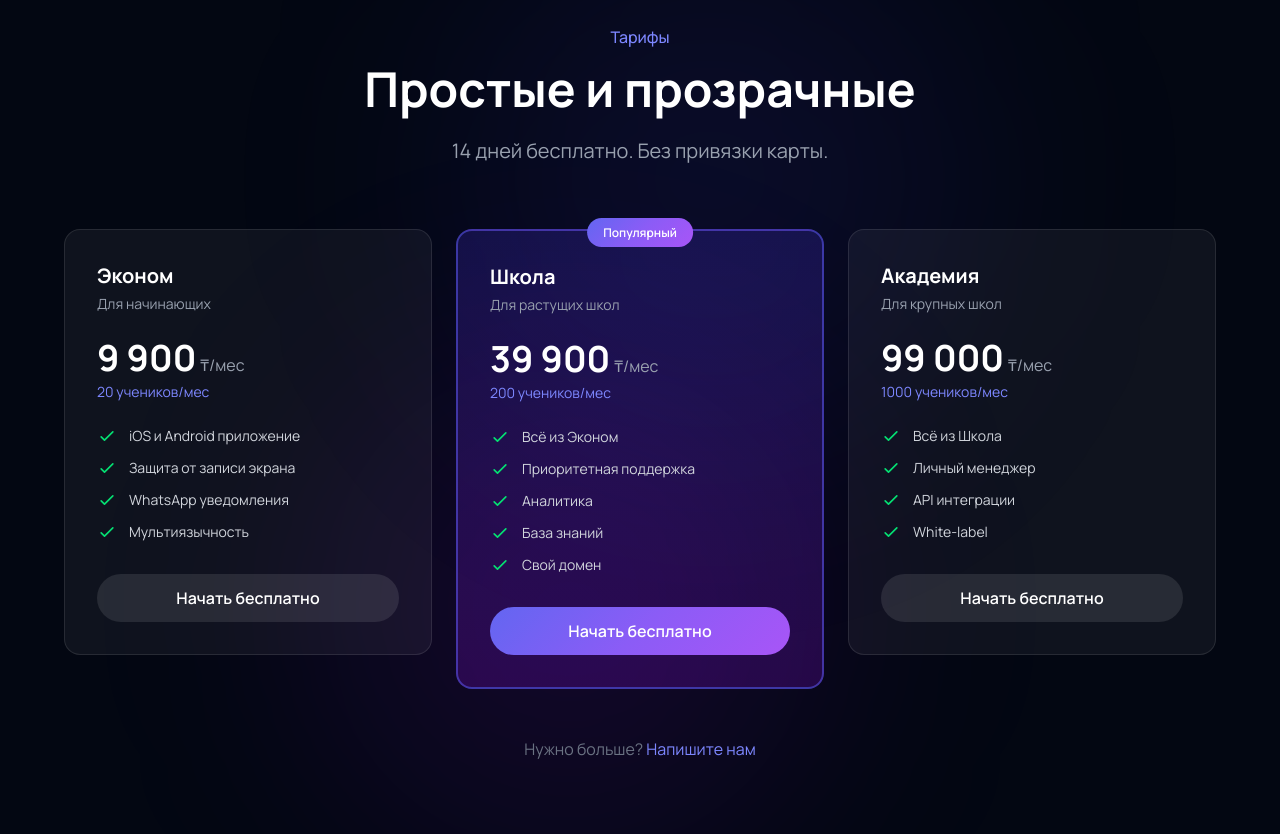
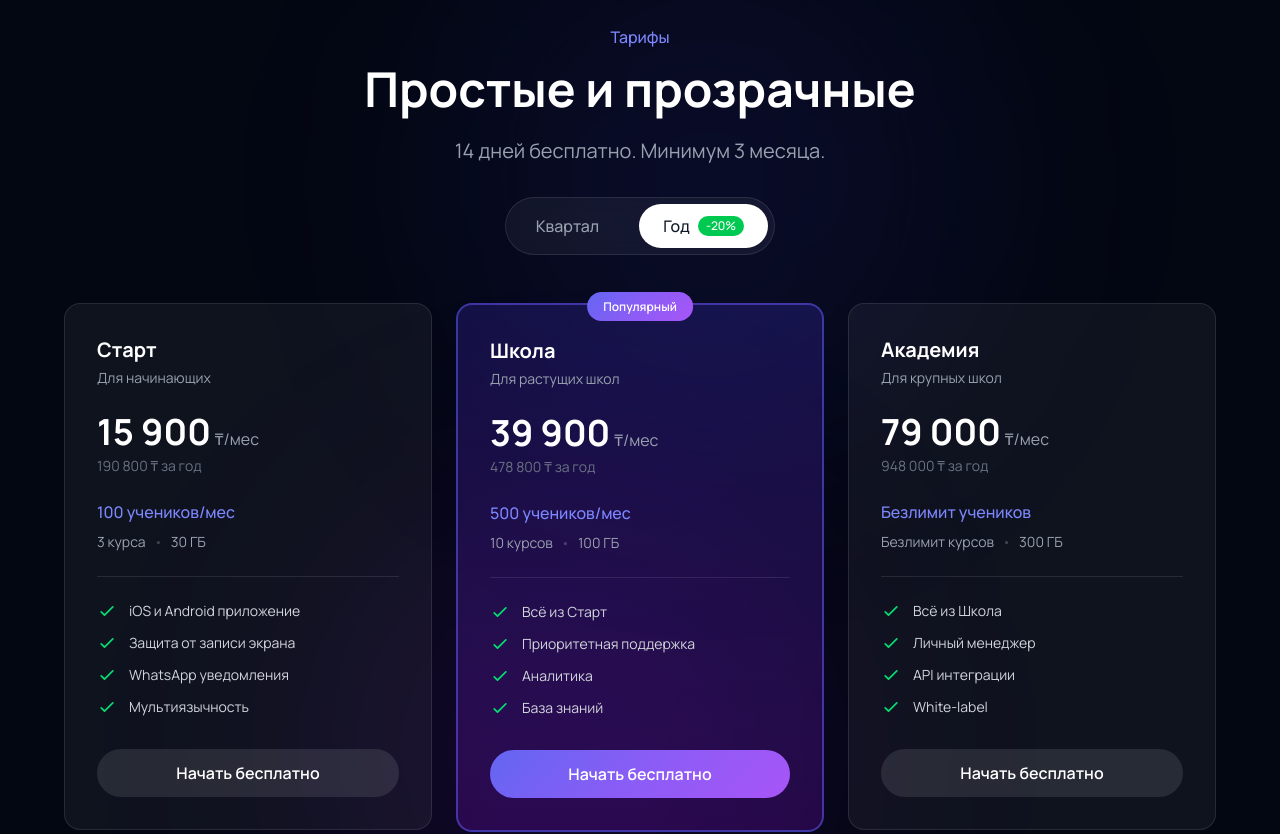
Before and after one commit to saparlife/onestudylanding, a Next.js app: page / in a window 1280 px wide. Shown: the part 3020-3854 px from the top of the page. Built offline with nearby package versions, Linux system fonts and the light colour scheme.

Commit message:
feat: new pricing with quarterly/yearly toggle

```diff
--- a/src/components/Pricing.tsx
+++ b/src/components/Pricing.tsx
@@ -1,11 +1,21 @@
+"use client";
+
+import { useState } from "react";
+
 export function Pricing() {
+  const [isYearly, setIsYearly] = useState(true);
+
   const plans = [
     {
-      name: "Эконом",
-      price: "9 900",
-      period: "₸/мес",
+      name: "Старт",
+      monthlyPrice: "19 900",
+      yearlyPrice: "15 900",
+      quarterTotal: "59 700",
+      yearTotal: "190 800",
       description: "Для начинающих",
-      students: "20 учеников/мес",
+      students: "100 учеников/мес",
+      courses: "3 курса",
+      storage: "30 ГБ",
       features: [
         "iOS и Android приложение",
         "Защита от записи экрана",
@@ -16,25 +26,32 @@ export function Pricing() {
     },
     {
       name: "Школа",
-      price: "39 900",
-      period: "₸/мес",
+      monthlyPrice: "49 900",
+      yearlyPrice: "39 900",
+      quarterTotal: "149 700",
+      yearTotal: "478 800",
       description: "Для растущих школ",
-      students: "200 учеников/мес",
+      students: "500 учеников/мес",
+      courses: "10 курсов",
+      storage: "100 ГБ",
       features: [
-        "Всё из Эконом",
+        "Всё из Старт",
         "Приоритетная поддержка",
         "Аналитика",
         "База знаний",
-        "Свой домен",
       ],
       popular: true,
     },
     {
       name: "Академия",
-      price: "99 000",
-      period: "₸/мес",
+      monthlyPrice: "99 000",
+      yearlyPrice: "79 000",
+      quarterTotal: "297 000",
+      yearTotal: "948 000",
       description: "Для крупных школ",
-      students: "1000 учеников/мес",
+      students: "Безлимит учеников",
+      courses: "Безлимит курсов",
+      storage: "300 ГБ",
       features: [
         "Всё из Школа",
         "Личный менеджер",
@@ -54,14 +71,43 @@ export function Pricing() {
       </div>
 
       <div className="relative z-10 max-w-6xl mx-auto">
-        <div className="text-center mb-16">
+        <div className="text-center mb-12">
           <p className="text-indigo-400 font-medium mb-4">Тарифы</p>
           <h2 className="text-3xl sm:text-5xl font-bold text-white mb-6">
             Простые и прозрачные
           </h2>
-          <p className="text-xl text-gray-400">
-            14 дней бесплатно. Без привязки карты.
+          <p className="text-xl text-gray-400 mb-8">
+            14 дней бесплатно. Минимум 3 месяца.
           </p>
+
+          {/* Toggle */}
+          <div className="inline-flex items-center gap-4 bg-white/5 backdrop-blur border border-white/10 p-1.5 rounded-full">
+            <button
+              onClick={() => setIsYearly(false)}
+              className={`px-6 py-2.5 rounded-full font-medium transition ${
+                !isYearly
+                  ? "bg-white text-gray-900"
+                  : "text-gray-400 hover:text-white"
+              }`}
+            >
+              Квартал
+            </button>
+            <button
+              onClick={() => setIsYearly(true)}
+              className={`px-6 py-2.5 rounded-full font-medium transition flex items-center gap-2 ${
+                isYearly
+                  ? "bg-white text-gray-900"
+                  : "text-gray-400 hover:text-white"
+              }`}
+            >
+              Год
+              <span className={`text-xs px-2 py-0.5 rounded-full ${
+                isYearly ? "bg-green-500 text-white" : "bg-green-500/20 text-green-400"
+              }`}>
+                -20%
+              </span>
+            </button>
+          </div>
         </div>
 
         <div className="grid md:grid-cols-3 gap-6 items-start">
@@ -92,10 +138,29 @@ export function Pricing() {
                 {/* Price */}
                 <div className="mb-6">
                   <div className="flex items-baseline gap-1">
-                    <span className="text-4xl font-bold text-white">{plan.price}</span>
-                    <span className="text-gray-400">{plan.period}</span>
+                    <span className="text-4xl font-bold text-white">
+                      {isYearly ? plan.yearlyPrice : plan.monthlyPrice}
+                    </span>
+                    <span className="text-gray-400">₸/мес</span>
                   </div>
-                  <p className="text-indigo-400 text-sm mt-1">{plan.students}</p>
+                  <p className="text-gray-500 text-sm mt-1">
+                    {isYearly
+                      ? `${plan.yearTotal} ₸ за год`
+                      : `${plan.quarterTotal} ₸ за 3 месяца`
+                    }
+                  </p>
+                </div>
+
+                {/* Limits */}
+                <div className="space-y-2 mb-6 pb-6 border-b border-white/10">
+                  <div className="flex items-center gap-2">
+                    <span className="text-indigo-400 font-medium">{plan.students}</span>
+                  </div>
+                  <div className="flex items-center gap-2 text-gray-400 text-sm">
+                    <span>{plan.courses}</span>
+                    <span className="text-white/20">•</span>
+                    <span>{plan.storage}</span>
+                  </div>
                 </div>
 
                 {/* Features */}
@@ -111,8 +176,7 @@ export function Pricing() {
                 </ul>
 
                 {/* CTA */}
-                <a
-                  href="https://app.1study.kz/register"
+                <button
                   className={`block w-full py-3 px-6 rounded-full font-semibold text-center transition ${
                     plan.popular
                       ? "gradient-bg text-white hover:opacity-90"
@@ -120,7 +184,7 @@ export function Pricing() {
                   }`}
                 >
                   Начать бесплатно
-                </a>
+                </button>
               </div>
             </div>
           ))}
```
